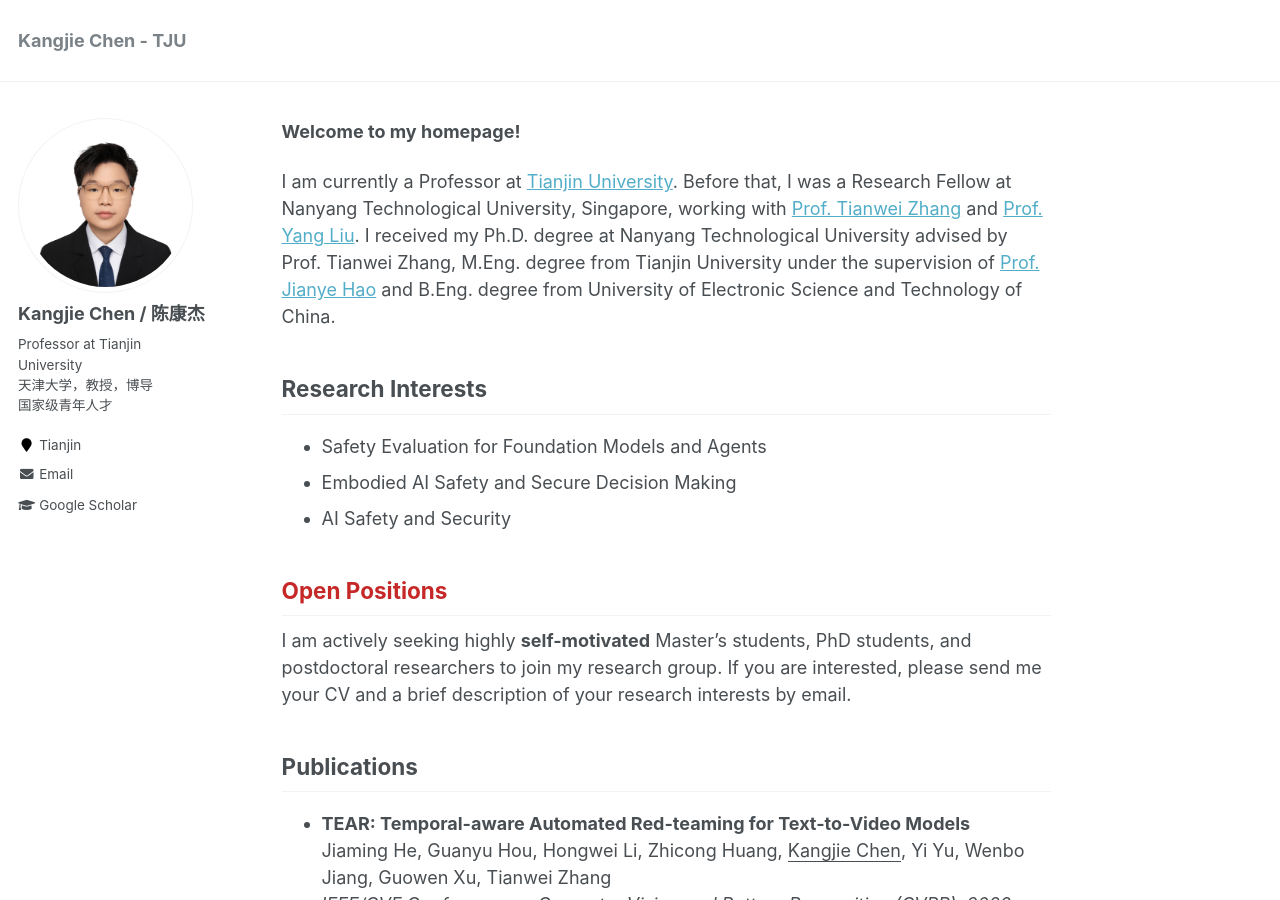
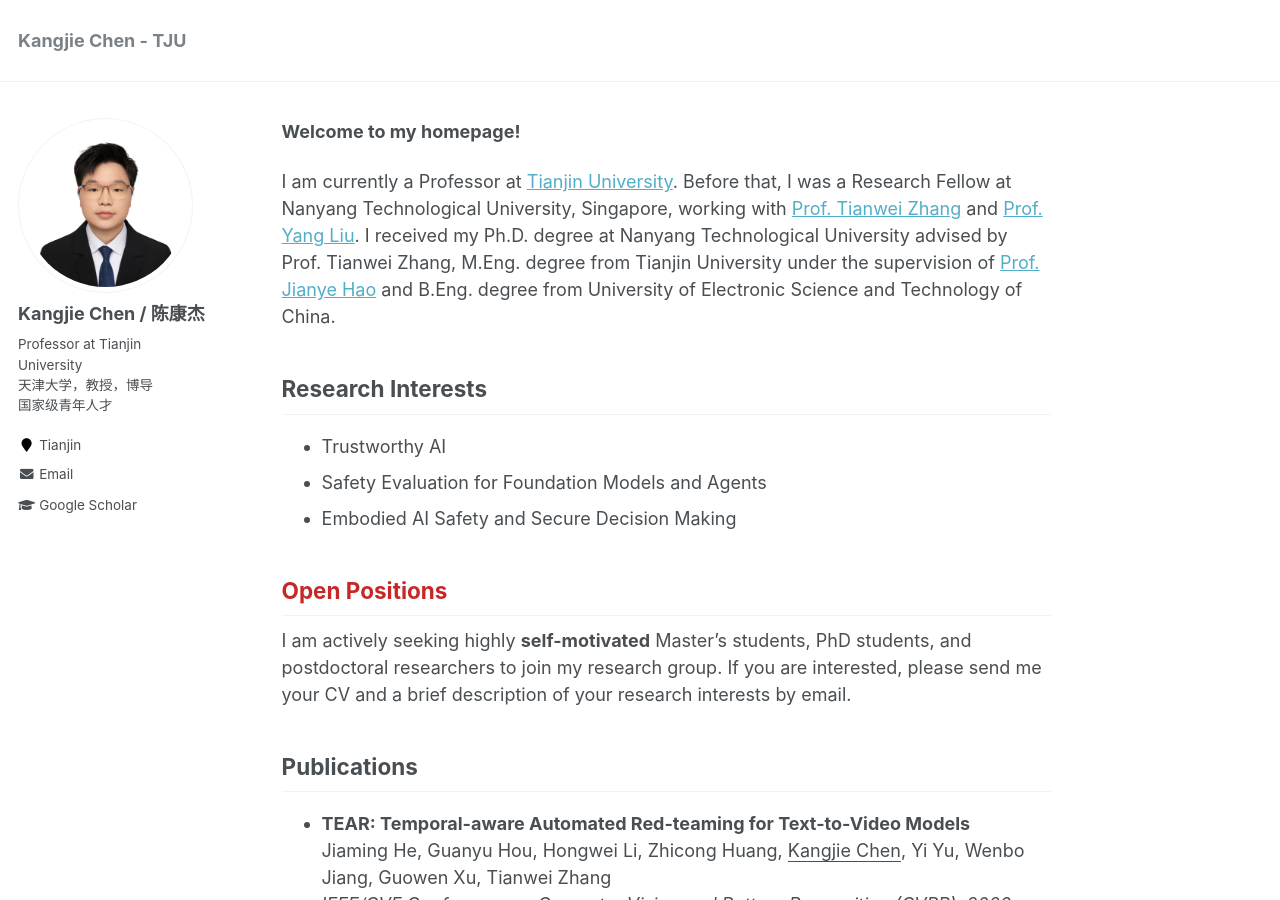
Before and after one commit to kangjie-chen/kangjie-chen.github.io, a Jekyll site: the page built from _pages/about.md, in a window 1280 px wide and 900 px high. Built offline with Jekyll 4.4.1, drawn with Linux system fonts in a browser that asks for light colours.

Commit message:
Update about.md

```diff
--- a/_pages/about.md
+++ b/_pages/about.md
@@ -14,9 +14,9 @@ redirect_from:
 I am currently a Professor at [Tianjin University](https://cse.tju.edu.cn/). Before that, I was a Research Fellow at Nanyang Technological University, Singapore, working with [Prof. Tianwei Zhang](https://personal.ntu.edu.sg/tianwei.zhang/index.html) and [Prof. Yang Liu](https://personal.ntu.edu.sg/yangliu/). I received my Ph.D. degree at Nanyang Technological University advised by Prof. Tianwei Zhang, M.Eng. degree from Tianjin University under the supervision of [Prof. Jianye Hao](http://www.icdai.org/jianye.html) and B.Eng. degree from University of Electronic Science and Technology of China.
 
 ## Research Interests
+- Trustworthy AI
 - Safety Evaluation for Foundation Models and Agents
 - Embodied AI Safety and Secure Decision Making
-- AI Safety and Security
 
 <h2 style="color:#c62828;">Open Positions</h2>
 I am actively seeking highly **self-motivated** Master’s students, PhD students, and postdoctoral researchers to join my research group. If you are interested, please send me your CV and a brief description of your research interests by email.
```
